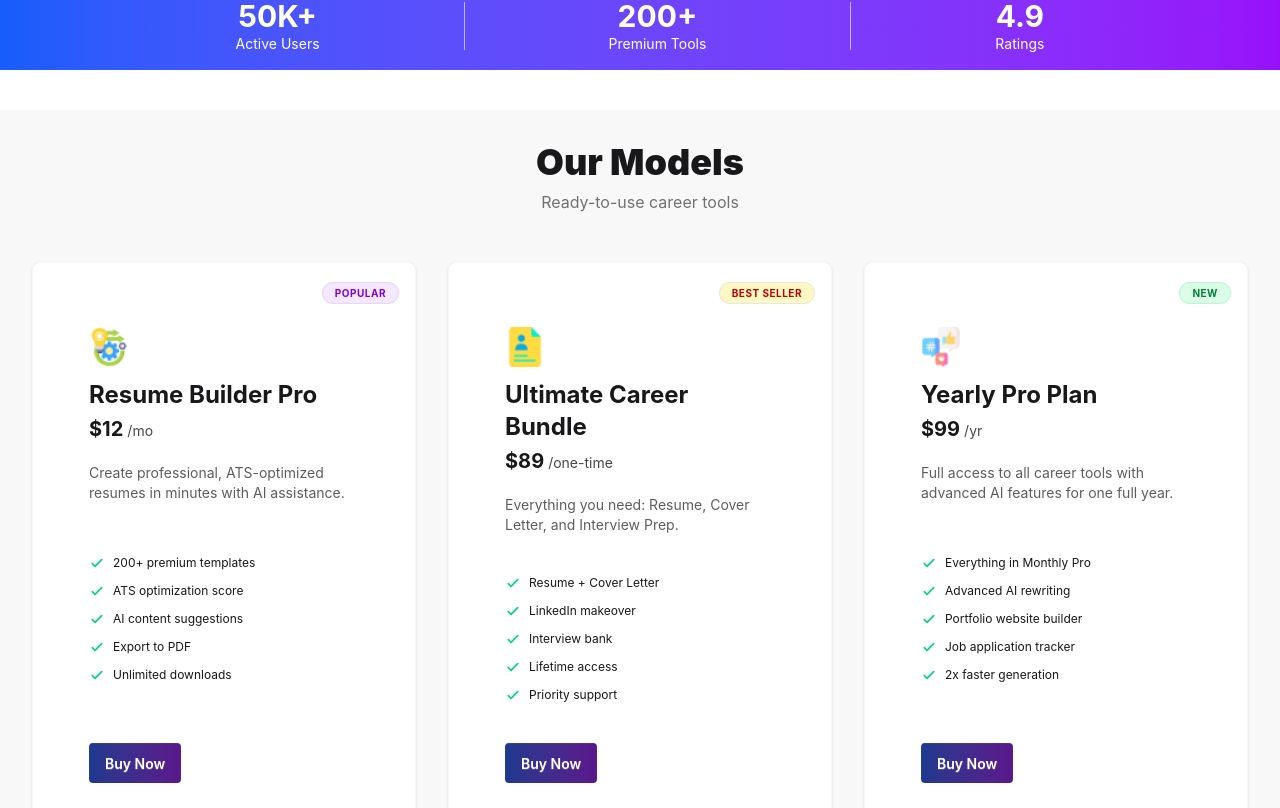
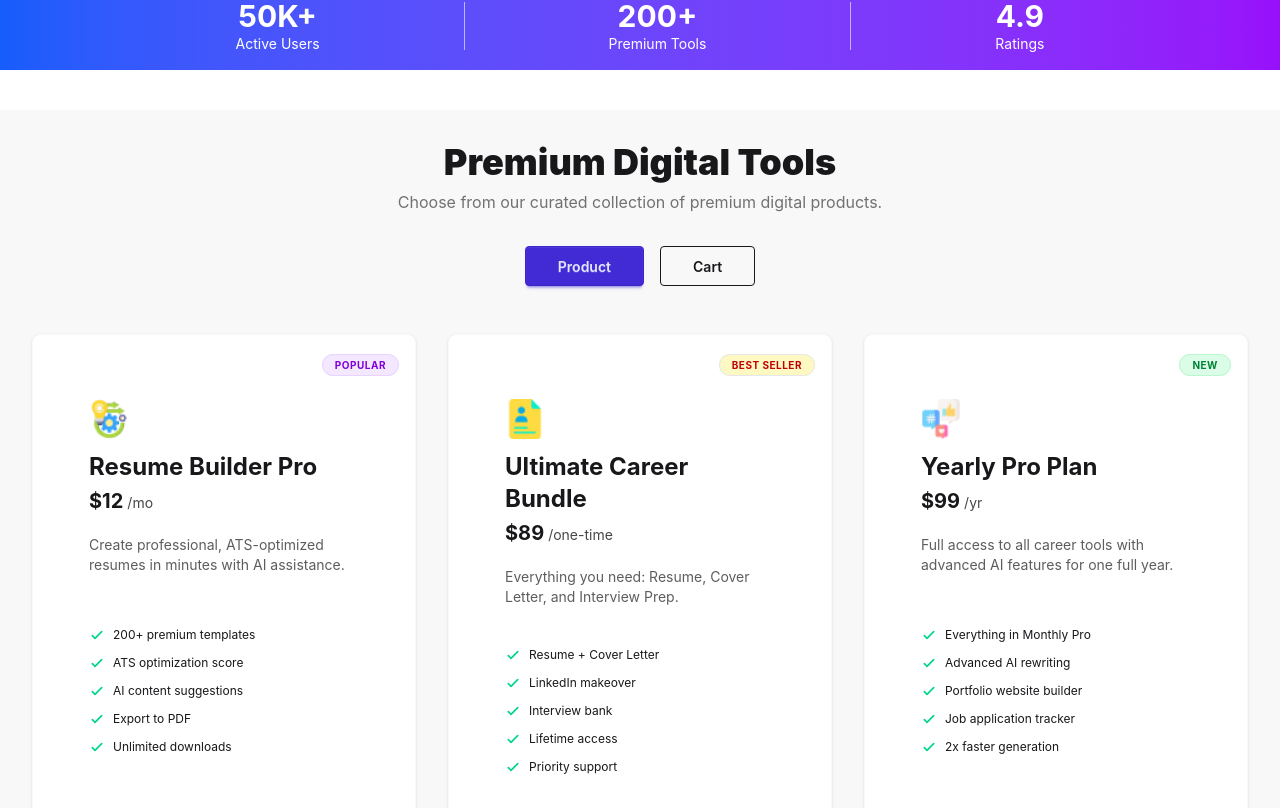
Before and after one commit to Aslam603/Digital-tools, a React (Vite) app: page / in a window 1280 px wide. Shown: the part 732-1540 px from the top of the page. Built offline with nearby package versions, Linux system fonts and the light colour scheme.

Commit message:
worked a bit on the functionality

```diff
--- a/src/components/models.jsx
+++ b/src/components/models.jsx
@@ -1,21 +1,61 @@
-import React from 'react';
+import React, { useState } from 'react';
 import modelsData from '../data/models.json';
 import ModelsCard from './modelsCard';
+import { ShoppingCart } from 'lucide-react';
 
 const Models = () => {
+  const [activeTab, setActiveTab] = useState('product');
+
   return (
     <div className="p-8 bg-base-200 min-h-screen">
       <div className="max-w-7xl mx-auto">
-        <header className="text-center mb-12">
-          <h1 className="text-4xl font-black mb-2">Our Models</h1>
-          <p className="opacity-60">Ready-to-use career tools</p>
+
+        {/* 1. Header is now first */}
+        <header className="text-center mb-8">
+          <h1 className="text-4xl font-black mb-2">
+            {activeTab === 'product' ? 'Premium Digital Tools' : 'Your Shopping Cart'}
+          </h1>
+          <p className="opacity-60">
+            {activeTab === 'product'
+              ? 'Choose from our curated collection of premium digital products.'
+              : 'Review your selected items before checkout.'}
+          </p>
         </header>
 
-        <div className="grid grid-cols-1 md:grid-cols-2 lg:grid-cols-3 gap-8 justify-items-center">
-          {modelsData.map((item) => (
-            <ModelsCard key={item.id} data={item} />
-          ))}
+        {/* 2. Tabs are now between Header and Cards */}
+        <div className="flex justify-center gap-4 mb-12">
+          <button
+            onClick={() => setActiveTab('product')}
+            className={`btn px-8 ${activeTab === 'product' ? 'btn-primary' : 'btn-outline'}`}
+          >
+            Product
+          </button>
+          <button
+            onClick={() => setActiveTab('cart')}
+            className={`btn px-8 ${activeTab === 'cart' ? 'btn-primary' : 'btn-outline'}`}
+          >
+            Cart
+          </button>
         </div>
+
+        {/* 3. Main Content Area */}
+        {activeTab === 'product' ? (
+          <div className="grid grid-cols-1 md:grid-cols-2 lg:grid-cols-3 gap-8 justify-items-center">
+            {modelsData.map((item) => (
+              <ModelsCard key={item.id} data={item} />
+            ))}
+          </div>
+        ) : (
+          /* Added flex flex-col and items-center to center the icon and text */
+          <div className="flex flex-col items-center text-center py-20 bg-base-100 rounded-2xl shadow-sm border border-base-300">
+            <div className="mb-4">
+               <ShoppingCart size={64} className="opacity-20" />
+            </div>
+            <h2 className="text-2xl font-bold">Your cart is empty</h2>
+            <p className="opacity-60 mt-2">Looks like you haven't added any tools to your cart yet.</p>
+          </div>
+        )}
+
       </div>
     </div>
   );
--- a/src/components/modelsCard.jsx
+++ b/src/components/modelsCard.jsx
@@ -54,8 +54,8 @@ const ModelsCard = ({ data }) => {
           ))}
         </ul>
 
-        <div className="card-actions mt-8">
-          <button className="btn bg-gradient-to-r from-blue-900 to-purple-900 border-none text-white btn-block">
+        <div className="card-actions  mt-8">
+          <button className="btn bg-gradient-to-r py-5 px-32  whitespace-nowrap from-blue-900 to-purple-900 border-none text-white btn-block">
             Buy Now
           </button>
         </div>
```
